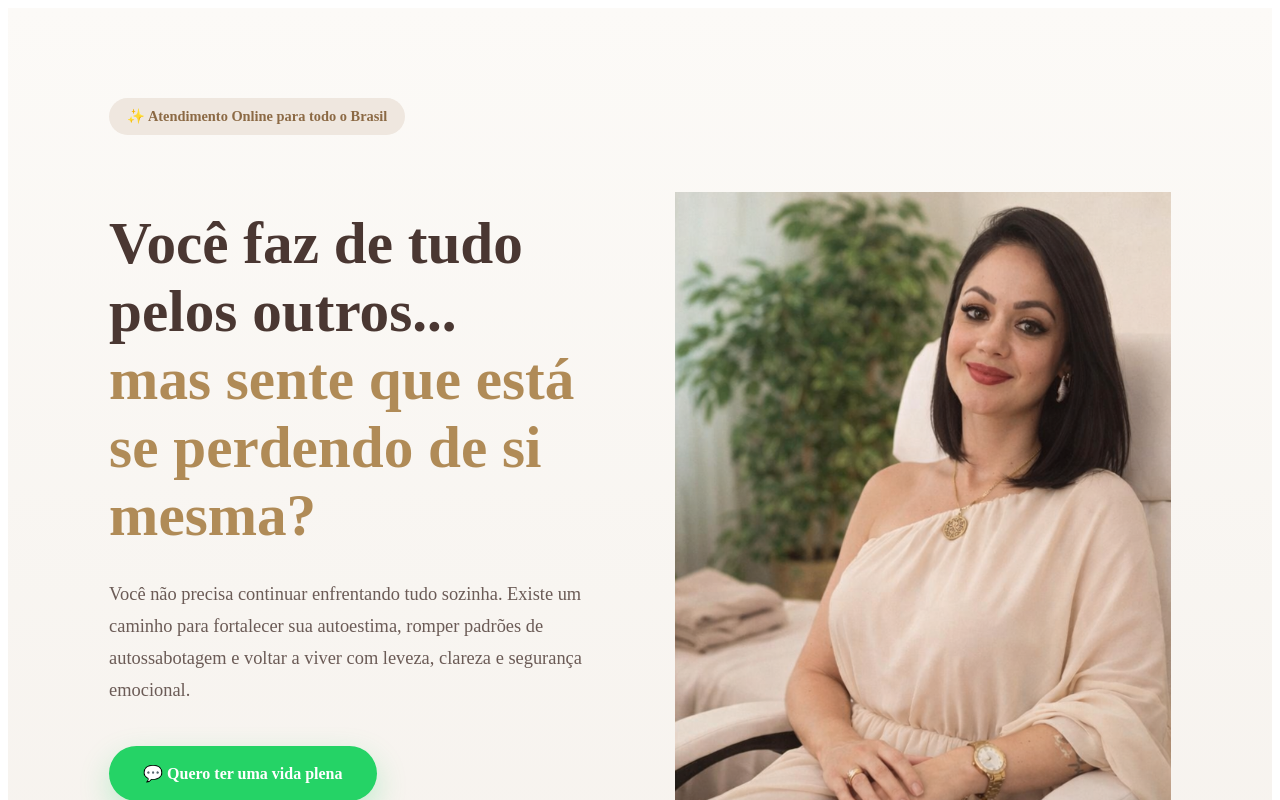
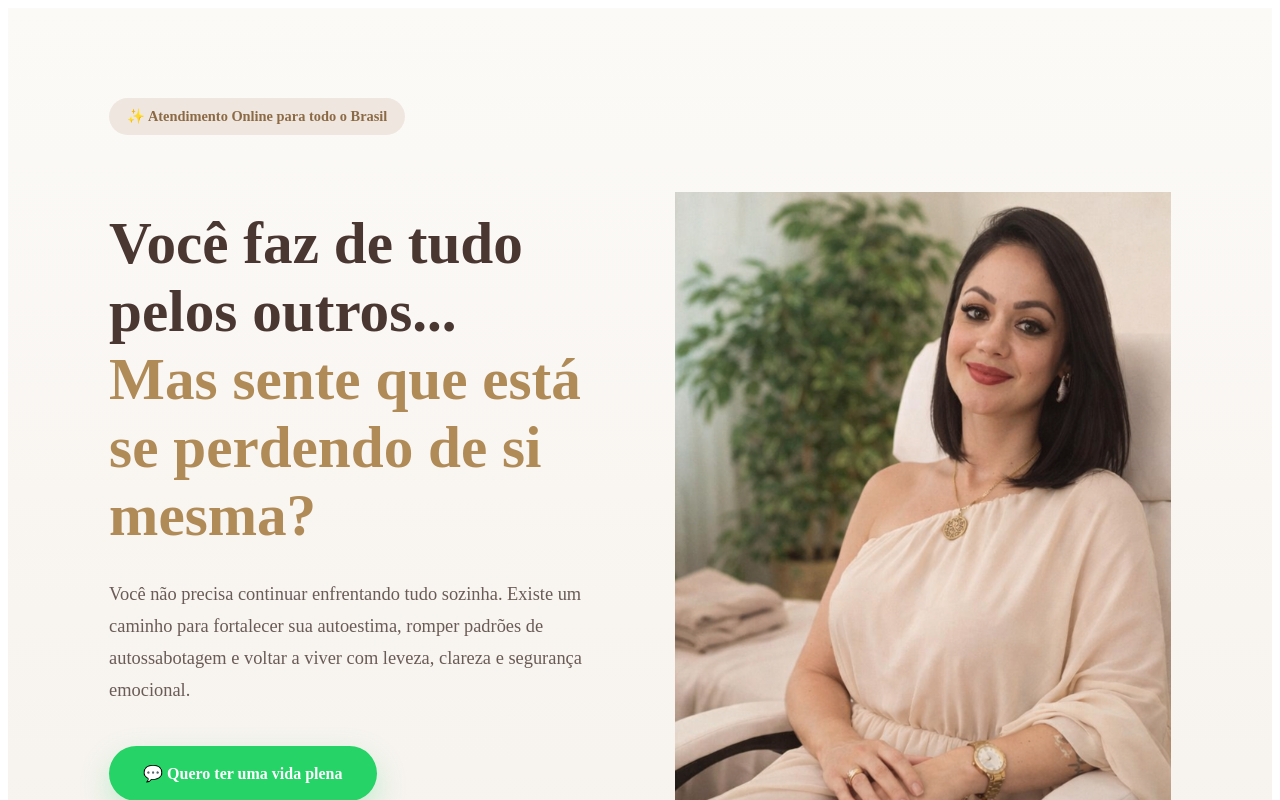
Before and after one commit to Institutokamilahfranco/instituto-kamilah-site, a Next.js app: page / in a window 1280 px wide. Shown: the top 800 px of the page. Built offline with nearby package versions, Linux system fonts and the light colour scheme.

Commit message:
Update page.js

```diff
--- a/app/page.js
+++ b/app/page.js
@@ -75,7 +75,7 @@ useEffect(() => {
         Você faz de tudo pelos outros...
         <br />
         <span style={{ color: "#B08B57" }}>
-          mas sente que está se perdendo de si mesma?
+          Mas sente que está se perdendo de si mesma?
         </span>
       </h1>
 
```
